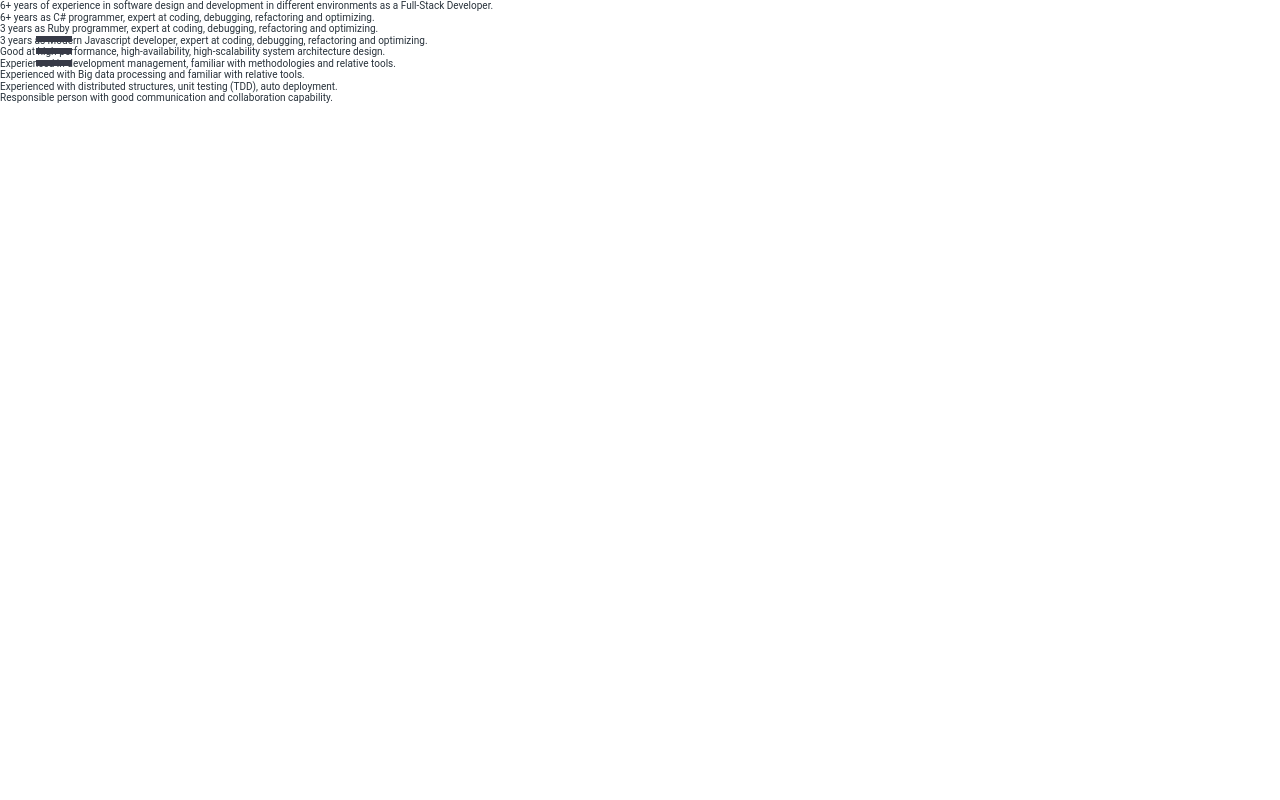
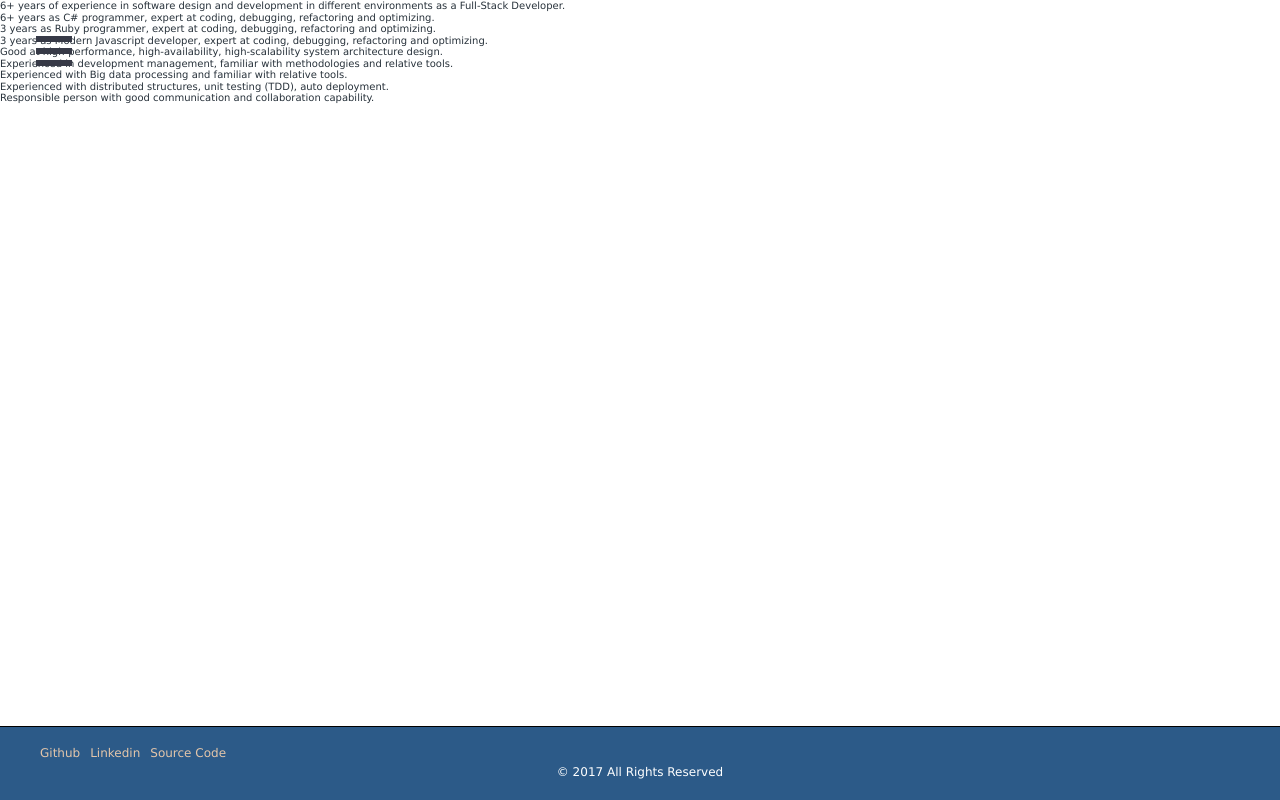
Before and after one commit to Biamo/portfolio, a React (Create React App) app: page /about in a window 1280 px wide. Built offline with nearby package versions, Linux system fonts and the light colour scheme; a web font is replaced by a local one.

Commit message:
adding footer and some style

```diff
--- a/src/App.js
+++ b/src/App.js
@@ -4,6 +4,7 @@ import Home from './components/Home/Home'
 import About from './components/About/About'
 import Contact from './components/Contact/Contact'
 import Header from './components/Header/Header'
+import Footer from './components/Footer/Footer'
 
 import { BrowserRouter as Router, Route } from 'react-router-dom'
 
@@ -17,6 +18,7 @@ export default class App extends React.Component {
           <Route exact path="/" component={Home}/>
           <Route path="/about" component={About}/>
           <Route path="/contact" component={Contact}/>
+          <Footer/>
         </div>
       </Router>
     );
--- /dev/null
+++ b/src/components/Footer/Footer.js
@@ -0,0 +1,23 @@
+import React from 'react';
+import './footer.css'
+
+export default class Footer extends React.Component {
+
+  render() {
+    return (
+       <footer className="footer">
+        <div class="bar">
+            <div class="bar-wrap">
+                <ul class="links">
+                    <li><a href="https://github.com/bidva">Github</a></li>
+                    <li><a href="https://www.linkedin.com/in/amir-bidva-854b7a75/">Linkedin</a></li>
+                    <li><a href="https://github.com/Biamo/portfolio">Source Code</a></li>
+                </ul>
+                <div class="clear"></div>
+                <div class="copyright">&copy;  2017 All Rights Reserved</div>
+            </div>
+        </div>
+    </footer>
+    );
+  }
+}
--- /dev/null
+++ b/src/components/Footer/footer.css
@@ -0,0 +1,262 @@
+.footer {
+   position:fixed;
+   left:0px;
+   bottom:0px;
+   width:100%;
+   background:#2f5d8a;
+   border-top: 1px solid black;
+   text-align: center;
+}
+
+@import url(http://weloveiconfonts.com/api/?family=zocial);
+
+* {
+    margin: 0;
+    padding: 0;
+}
+@font-face {
+    font-family: 'zocial', sans-serif;
+}
+[data-icon]:before {
+    font-family: 'zocial';
+    content: attr(data-icon);
+    -webkit-font-smoothing: antialiased;
+}
+body {
+    font-family: 'Verdana', sans-serif;
+}
+header {
+    background-color:rgba(33, 33, 33, 0.9);
+    color:#fff;
+    display:block;
+    font: 14px/1.3 Arial,sans-serif;
+    margin-bottom: 10px;
+    position:relative;
+}
+header h2{
+    font-size: 22px;
+    margin: 0px auto;
+    padding: 10px 0;
+    width: 80%;
+    text-align: center;
+}
+header a, a:visited {
+    text-decoration:none;
+    color:#fcfcfc;
+}
+
+a {
+    text-decoration: none;
+
+    -webkit-transition: all .2s linear;
+    -moz-transition: all .2s linear;
+    -ms-transition: all .2s linear;
+    -o-transition:  all .2s linear;
+    transition: all .2s linear;
+}
+.clear {
+    clear: both;
+}
+#main{
+    background-color: #FFFFFF;
+    padding: 200px 0 500px;
+    position: relative;
+    text-align: center;
+    z-index: 1;
+}
+
+footer {
+    background-color: #2E3639;
+    position: relative;
+    z-index: 1;
+}
+footer .splitter {
+    background-color: #ac0;
+    background-image: -webkit-gradient(linear, 0 100%, 100% 0, color-stop(.25, rgba(255, 255, 255, .2)), color-stop(.25, transparent),
+        color-stop(.5, transparent), color-stop(.5, rgba(255, 255, 255, .2)),
+        color-stop(.75, rgba(255, 255, 255, .2)), color-stop(.75, transparent),
+        to(transparent));
+    background-image: -webkit-linear-gradient(45deg, rgba(255, 255, 255, .2) 25%, transparent 25%,
+        transparent 50%, rgba(255, 255, 255, .2) 50%, rgba(255, 255, 255, .2) 75%,
+        transparent 75%, transparent);
+    background-image: -moz-linear-gradient(45deg, rgba(255, 255, 255, .2) 25%, transparent 25%,
+        transparent 50%, rgba(255, 255, 255, .2) 50%, rgba(255, 255, 255, .2) 75%,
+        transparent 75%, transparent);
+    background-image: -ms-linear-gradient(45deg, rgba(255, 255, 255, .2) 25%, transparent 25%,
+        transparent 50%, rgba(255, 255, 255, .2) 50%, rgba(255, 255, 255, .2) 75%,
+        transparent 75%, transparent);
+    background-image: -o-linear-gradient(45deg, rgba(255, 255, 255, .2) 25%, transparent 25%,
+        transparent 50%, rgba(255, 255, 255, .2) 50%, rgba(255, 255, 255, .2) 75%,
+        transparent 75%, transparent);
+    background-image: linear-gradient(45deg, rgba(255, 255, 255, .2) 25%, transparent 25%,
+        transparent 50%, rgba(255, 255, 255, .2) 50%, rgba(255, 255, 255, .2) 75%,
+        transparent 75%, transparent);
+
+    -webkit-background-size: 50px 50px;
+    -moz-background-size: 50px 50px;
+    background-size: 50px 50px;
+
+    -moz-box-shadow: 1px 1px 8px gray;
+    -webkit-box-shadow: 1px 1px 8px gray;
+    box-shadow: 1px 1px 8px gray;
+
+    height: 20px;
+}
+footer > ul {
+    list-style: none outside none;
+    margin: 0 auto;
+    max-width: 1200px;
+    overflow: hidden;
+    padding: 25px 0;
+    position: relative;
+    width: 95%;
+}
+footer > ul li {
+    float: left;
+    padding: 20px 15px;
+    width: 33.3%;
+
+    box-sizing:border-box;
+    -webkit-box-sizing:border-box;
+    -moz-box-sizing:border-box;
+}
+footer > ul li:first-child {
+    padding-left: 0;
+}
+footer > ul li:nth-child(3) {
+    padding-right: 0;
+}
+footer > ul li .icon {
+    color: #999999;
+    float: left;
+    font-size: 80px;
+    line-height: 80px;
+}
+footer > ul li .text {
+    color: #848889;
+    font-size: 13px;
+    line-height: 20px;
+    margin-left: 105px;
+    position: relative;
+    text-align: justify;
+}
+.text h4 {
+    color: #FFFFFF;
+    font-size: 24px;
+    font-weight: bold;
+    margin-bottom: 10px;
+}
+.text a {
+    border-bottom: 1px dotted transparent;
+    color: #FFDD00;
+    font-weight: bold;
+}
+.text a:hover {
+    border-color: #FFDD00;
+}
+footer .bar {
+    background-color: #2c5a88;
+    padding: 20px 0;
+}
+footer .bar-wrap {
+    font-size: 12px;
+    margin: 0 auto;
+    max-width: 1200px;
+    position: relative;
+    width: 95%;
+}
+.links {
+    float: left;
+    list-style: none outside none;
+    position: relative;
+}
+.links li {
+    float: left;
+    margin-right: 10px;
+}
+.links a {
+    color: #e4c6aa;
+}
+.links a:hover {
+    color: #FFFFFF;
+}
+.social {
+    position: absolute;
+    right: 0;
+    top: 0;
+}
+.social a {
+    color: #778888;
+    margin-left: 20px;
+}
+.social a:hover {
+    color: #FFFFFF;
+}
+.social .icon {
+    display: inline-block;
+    font-size: 36px;
+    margin-right: 5px;
+    vertical-align: middle;
+
+    -webkit-transition: -webkit-transform .3s linear;
+    -moz-transition: -moz-transform .3s linear;
+    -ms-transition: -ms-transform .3s linear;
+    -o-transition:  -o-transform .3s linear;
+    transition: transform .3s linear;
+}
+.social a:hover  .icon {
+    -webkit-transform: rotate(360deg);
+    -moz-transform: rotate(360deg);
+    -ms-transform: rotate(360deg);
+    -o-transform: rotate(360deg);
+    transform: rotate(360deg);
+}
+.social .info {
+    display: inline-block;
+    vertical-align: middle;
+}
+.social .info .follow {
+    display: block;
+}
+.social .info .num {
+    display: block;
+}
+.copyright {
+    color: white;
+    margin-top: 5px;
+}
+
+/* responsive rules */
+@media screen and (max-width: 1000px){
+    .links, .social, .copyright{
+        float:none;
+        text-align:center;
+    }
+    .social {
+        position:relative;
+        margin:10px 0;
+    }
+    .links li {
+        display:inline-block;
+        float:none;
+    }
+    .bar {
+        position:relative;
+    }
+    .bar-wrap {
+        margin-bottom:0;
+    }
+}
+
+@media screen and (max-width: 835px)  {
+    footer > ul li {
+        float:none;
+        width:auto;
+    }
+}
+
+@media screen and (max-width: 768px)  {
+    .links li {
+        margin-right:5px;
+    }
+}
```
